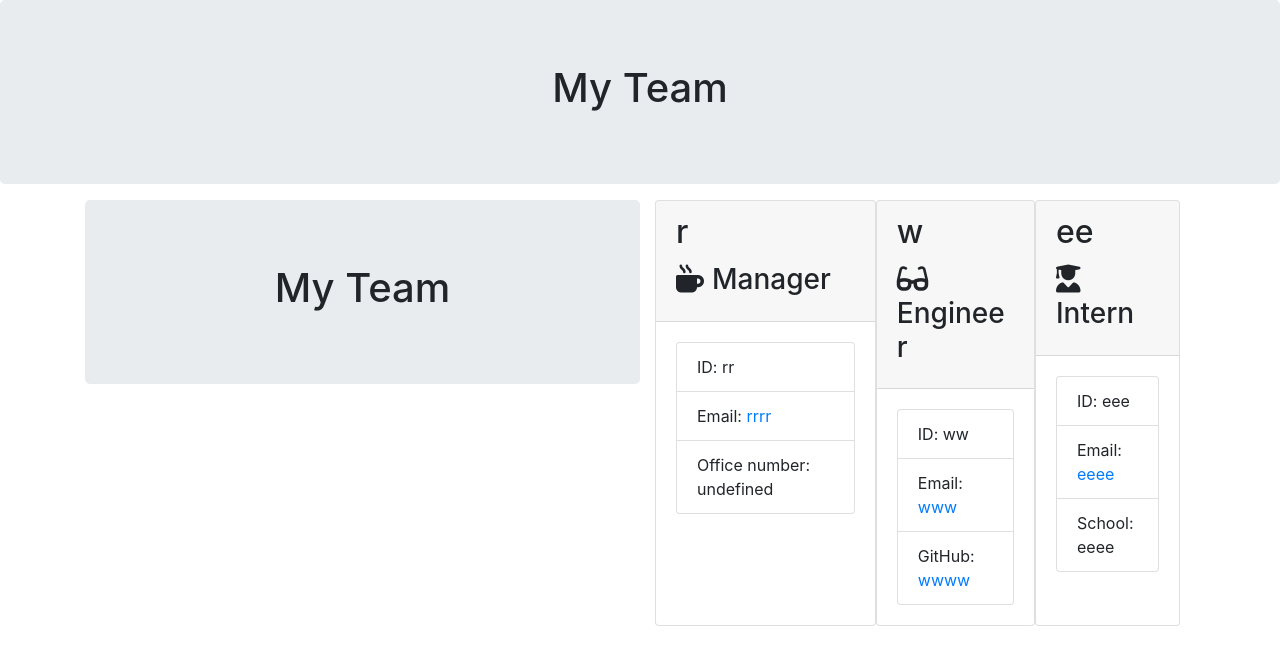
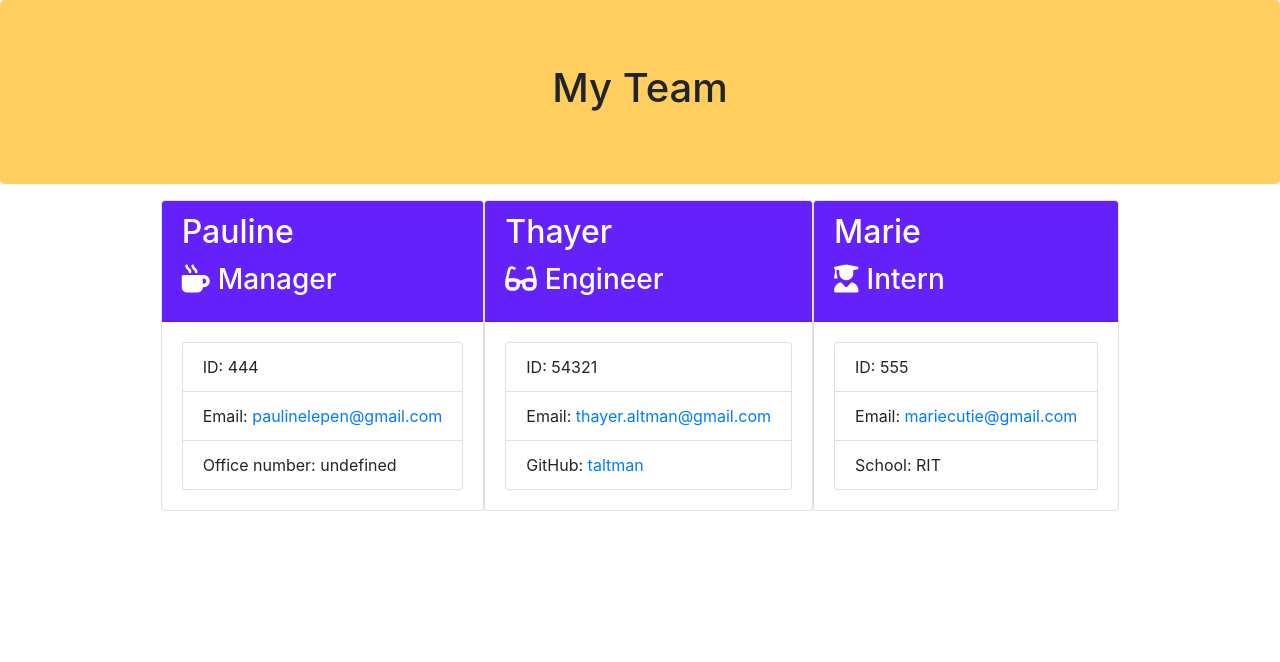
Before and after one commit to skolnikskolnik/chasseurdeprimes, a website: page employees.html in a window 1280 px wide. Drawn offline with nearby package versions, Linux system fonts and the light colour scheme.

Commit message:
added styling, removed repetitive portions

```diff
--- a/employees.html
+++ b/employees.html
@@ -1,28 +1,4 @@
 <!DOCTYPE html>
-<html lang="en">
-
-<head>
-    <meta charset="UTF-8" />
-    <meta name="viewport" content="width=device-width, initial-scale=1.0" />
-    <meta http-equiv="X-UA-Compatible" content="ie=edge" />
-    <title>My Team</title>
-    <link rel="stylesheet" href="./templates/style.css">
-    <link rel="stylesheet" href="https://stackpath.bootstrapcdn.com/bootstrap/4.3.1/css/bootstrap.min.css"
-        integrity="sha384-ggOyR0iXCbMQv3Xipma34MD+dH/1fQ784/j6cY/iJTQUOhcWr7x9JvoRxT2MZw1T" crossorigin="anonymous">
-    <script src="https://kit.fontawesome.com/c502137733.js"></script>
-</head>
-
-<body>
-    <div class="container-fluid">
-        <div class="row">
-            <div class="col-12 jumbotron mb-3 team-heading">
-                <h1 class="text-center">My Team</h1>
-            </div>
-        </div>
-    </div>
-    <div class="container">
-        <div class="row">
-            <div class="team-area col-12 d-flex justify-content-center"><!DOCTYPE html>
 <html lang="en">
 
 <head>
@@ -32,6 +8,7 @@
     <title>My Team</title>
     <link rel="stylesheet" href="https://stackpath.bootstrapcdn.com/bootstrap/4.3.1/css/bootstrap.min.css"
         integrity="sha384-ggOyR0iXCbMQv3Xipma34MD+dH/1fQ784/j6cY/iJTQUOhcWr7x9JvoRxT2MZw1T" crossorigin="anonymous">
+    <link rel="stylesheet" href="./templates/style.css">
     <script src="https://kit.fontawesome.com/c502137733.js"></script>
 </head>
 
@@ -48,40 +25,40 @@
             <div class="team-area col-12 d-flex justify-content-center">
                 <div class="card employee-card">
     <div class="card-header">
-        <h2 class="card-title">r</h2>
+        <h2 class="card-title">Pauline</h2>
         <h3 class="card-title"><i class="fas fa-mug-hot mr-2"></i>Manager</h3>
     </div>
     <div class="card-body">
         <ul class="list-group">
-            <li class="list-group-item">ID: rr</li>
-            <li class="list-group-item">Email: <a href="mailto:rrrr">rrrr</a></li>
+            <li class="list-group-item">ID: 444</li>
+            <li class="list-group-item">Email: <a href="mailto:paulinelepen@gmail.com">paulinelepen@gmail.com</a></li>
             <li class="list-group-item">Office number: undefined</li>
         </ul>
     </div>
 </div>
 <div class="card employee-card">
     <div class="card-header">
-        <h2 class="card-title">w</h2>
+        <h2 class="card-title">Thayer</h2>
         <h3 class="card-title"><i class="fas fa-glasses mr-2"></i>Engineer</h3>
     </div>
     <div class="card-body">
         <ul class="list-group">
-            <li class="list-group-item">ID: ww</li>
-            <li class="list-group-item">Email: <a href="mailto:www">www</a></li>
-            <li class="list-group-item">GitHub: <a href="https://github.com/wwww" target="_blank" rel="noopener noreferrer">wwww</a></li>
+            <li class="list-group-item">ID: 54321</li>
+            <li class="list-group-item">Email: <a href="mailto:thayer.altman@gmail.com">thayer.altman@gmail.com</a></li>
+            <li class="list-group-item">GitHub: <a href="https://github.com/taltman" target="_blank" rel="noopener noreferrer">taltman</a></li>
         </ul>
     </div>
 </div>
 <div class="card employee-card">
     <div class="card-header">
-        <h2 class="card-title">ee</h2>
+        <h2 class="card-title">Marie</h2>
         <h3 class="card-title"><i class="fas fa-user-graduate mr-2"></i>Intern</h3>
     </div>
     <div class="card-body">
         <ul class="list-group">
-            <li class="list-group-item">ID: eee</li>
-            <li class="list-group-item">Email: <a href="mailto:eeee">eeee</a></li>
-            <li class="list-group-item">School: eeee</li>
+            <li class="list-group-item">ID: 555</li>
+            <li class="list-group-item">Email: <a href="mailto:mariecutie@gmail.com">mariecutie@gmail.com</a></li>
+            <li class="list-group-item">School: RIT</li>
         </ul>
     </div>
 </div>
@@ -92,9 +69,3 @@
 </body>
 
 </html>
- </div>
-</div>
-</div>
-</body>
-
-</html>
--- a/lib/htmlRenderer.js
+++ b/lib/htmlRenderer.js
@@ -3,39 +3,6 @@ const fs = require("fs");
 
 const templatesDir = path.resolve(__dirname, "../templates");
 
-const htmlH1 = `<!DOCTYPE html>
-<html lang="en">
-
-<head>
-    <meta charset="UTF-8" />
-    <meta name="viewport" content="width=device-width, initial-scale=1.0" />
-    <meta http-equiv="X-UA-Compatible" content="ie=edge" />
-    <title>My Team</title>
-    <link rel="stylesheet" href="./templates/style.css">
-    <link rel="stylesheet" href="https://stackpath.bootstrapcdn.com/bootstrap/4.3.1/css/bootstrap.min.css"
-        integrity="sha384-ggOyR0iXCbMQv3Xipma34MD+dH/1fQ784/j6cY/iJTQUOhcWr7x9JvoRxT2MZw1T" crossorigin="anonymous">
-    <script src="https://kit.fontawesome.com/c502137733.js"></script>
-</head>
-
-<body>
-    <div class="container-fluid">
-        <div class="row">
-            <div class="col-12 jumbotron mb-3 team-heading">
-                <h1 class="text-center">My Team</h1>
-            </div>
-        </div>
-    </div>
-    <div class="container">
-        <div class="row">
-            <div class="team-area col-12 d-flex justify-content-center">`;
-
-const htmlH2 = ` </div>
-</div>
-</div>
-</body>
-
-</html>
-`;
 
 const render = employees => {
   const html = [];
@@ -56,9 +23,8 @@ const render = employees => {
   //What is returned needs to be written to a new HTML file
   const fileName = "employees.html";
   const generatedHTML = renderMain(html.join(""));
-  const htmlToPrint = htmlH1 + generatedHTML + htmlH2;
 
-  fs.writeFileSync(fileName, htmlToPrint);
+  fs.writeFileSync(fileName, generatedHTML);
   console.log("Successfully generated your HTML file!");
 
   return generatedHTML;
--- a/templates/style.css
+++ b/templates/style.css
@@ -1,6 +1,7 @@
 .card-header{
-   background-color: blue;
+   background-color: #6421FA;
+   color: white;
 }
 .jumbotron{
-    background-color: red;
+    background-color: #FFCE5E;
 }
```
Also changed, not shown: templates/main.html (+1 -0 lines).
